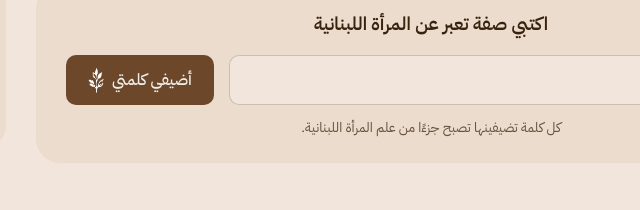
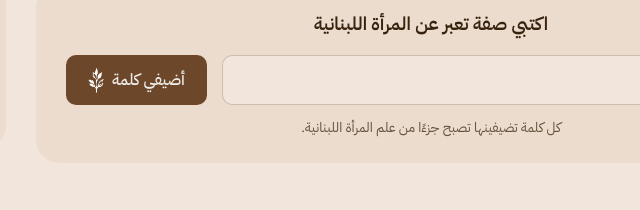
Before and after one commit to ahmd-mhmd/mar2a_interviews, a plain HTML site: page flag/index.html in a window 1280 px wide. Shown: the part 740-950 px from the top of the page, 394-1034 px from the left. Drawn offline with nearby package versions, Linux system fonts and the light colour scheme; no server answers.

Commit message:
change12

```diff
--- a/flag/index.html
+++ b/flag/index.html
@@ -118,7 +118,7 @@
                 />
               </div>
               <button type="submit" id="submitBtn" class="btn btn-submit">
-                <span>أضيفي كلمتي</span>
+                <span>أضيفي كلمة</span>
                 <img
                   src="leafs_logo.png"
                   alt="icon"
```
